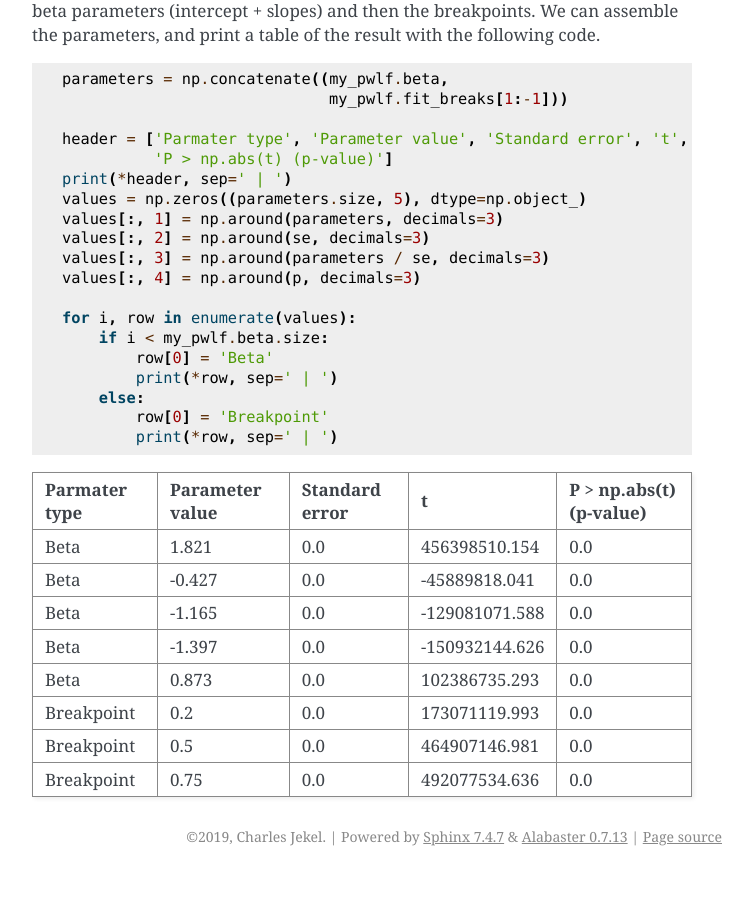
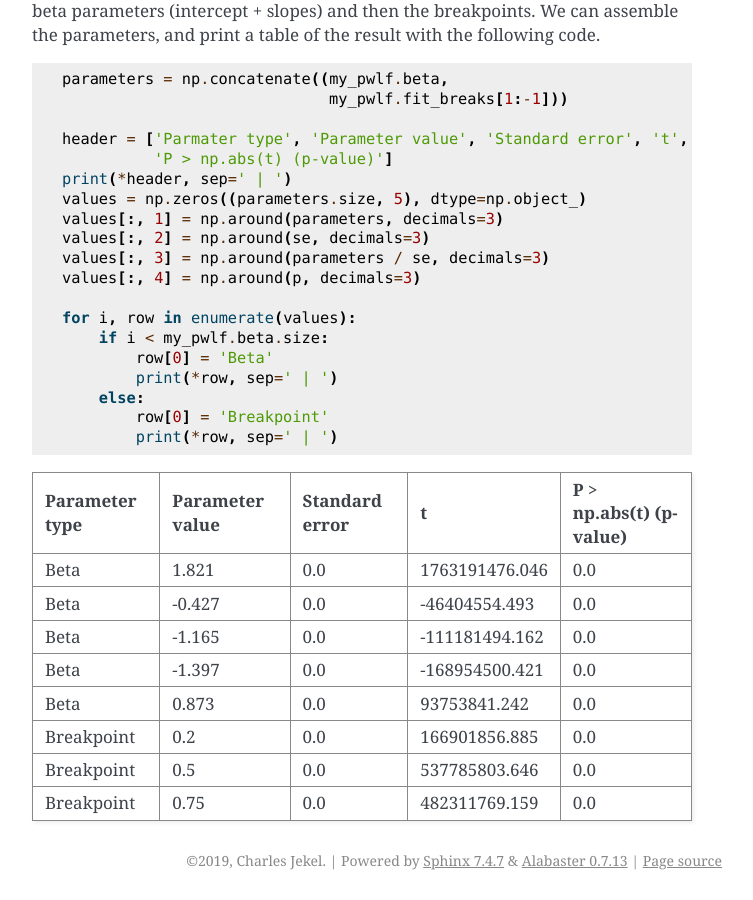
Before and after one commit to cjekel/piecewise_linear_fit_py, a Sphinx documentation site: the page built from sphinxdocs/source/examples.rst, in a window 1280 px wide and 900 px high, scrolled down 16003 px. Shown: the whole window, without its empty margins (388-1141 px from the left). Built offline with Sphinx 7.4.7, drawn with Linux system fonts in a browser that asks for light colours; before the commit the page ends 16879 px from its top, so only the background shows below that.

```diff
--- a/sphinxdocs/source/examples.rst
+++ b/sphinxdocs/source/examples.rst
@@ -678,15 +678,15 @@
            row[0] = 'Breakpoint'
            print(*row, sep=' | ')
 
-============= =============== ============== ============== =======================
-Parmater type Parameter value Standard error t              P > np.abs(t) (p-value)
-============= =============== ============== ============== =======================
-Beta          1.821           0.0            456398510.154  0.0
-Beta          -0.427          0.0            -45889818.041  0.0
-Beta          -1.165          0.0            -129081071.588 0.0
-Beta          -1.397          0.0            -150932144.626 0.0
-Beta          0.873           0.0            102386735.293  0.0
-Breakpoint    0.2             0.0            173071119.993  0.0
-Breakpoint    0.5             0.0            464907146.981  0.0
-Breakpoint    0.75            0.0            492077534.636  0.0
-============= =============== ============== ============== =======================
+============== =============== ============== ============== =======================
+Parameter type Parameter value Standard error t              P > np.abs(t) (p-value)
+============== =============== ============== ============== =======================
+Beta           1.821           0.0            1763191476.046 0.0
+Beta           -0.427          0.0            -46404554.493  0.0
+Beta           -1.165          0.0            -111181494.162 0.0
+Beta           -1.397          0.0            -168954500.421 0.0
+Beta           0.873           0.0            93753841.242   0.0
+Breakpoint     0.2             0.0            166901856.885  0.0
+Breakpoint     0.5             0.0            537785803.646  0.0
+Breakpoint     0.75            0.0            482311769.159  0.0
+============== =============== ============== ============== =======================
```
Also changed, not shown: examples/README.md, examples/README.rst.
